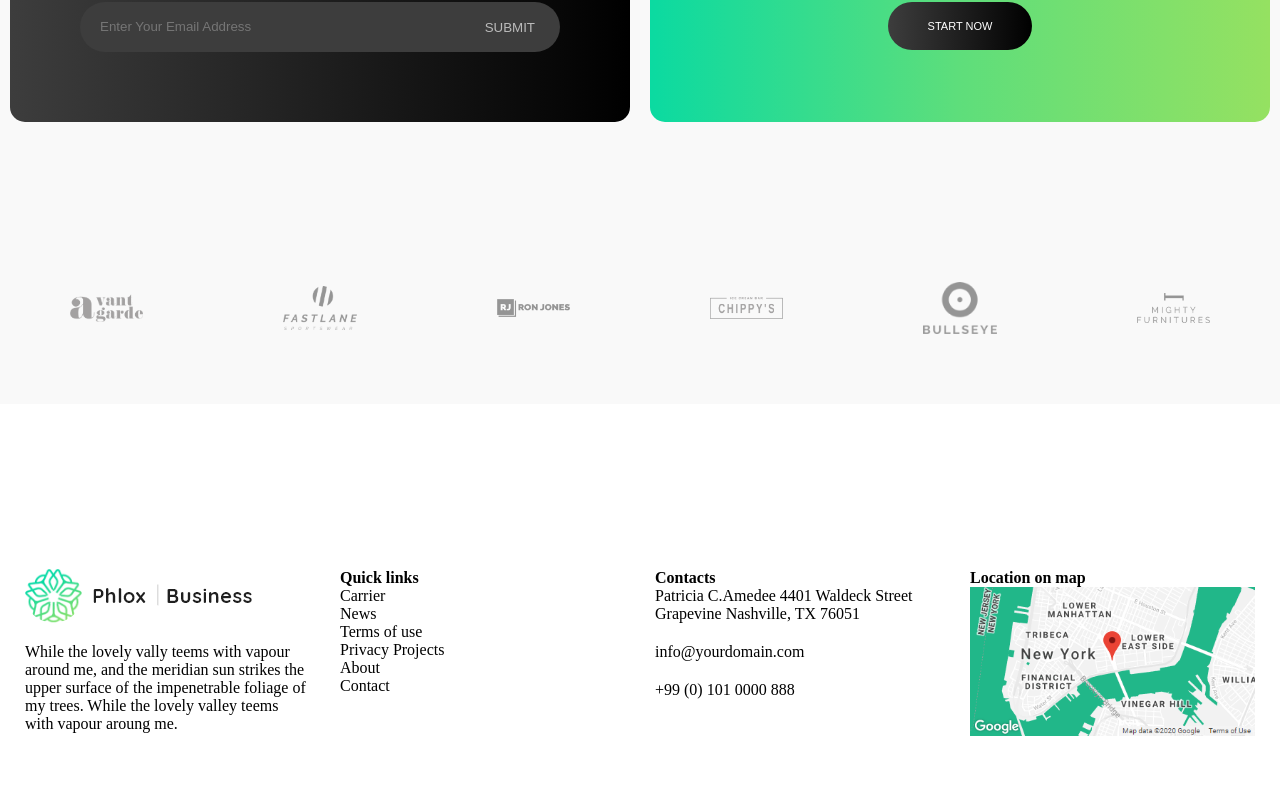
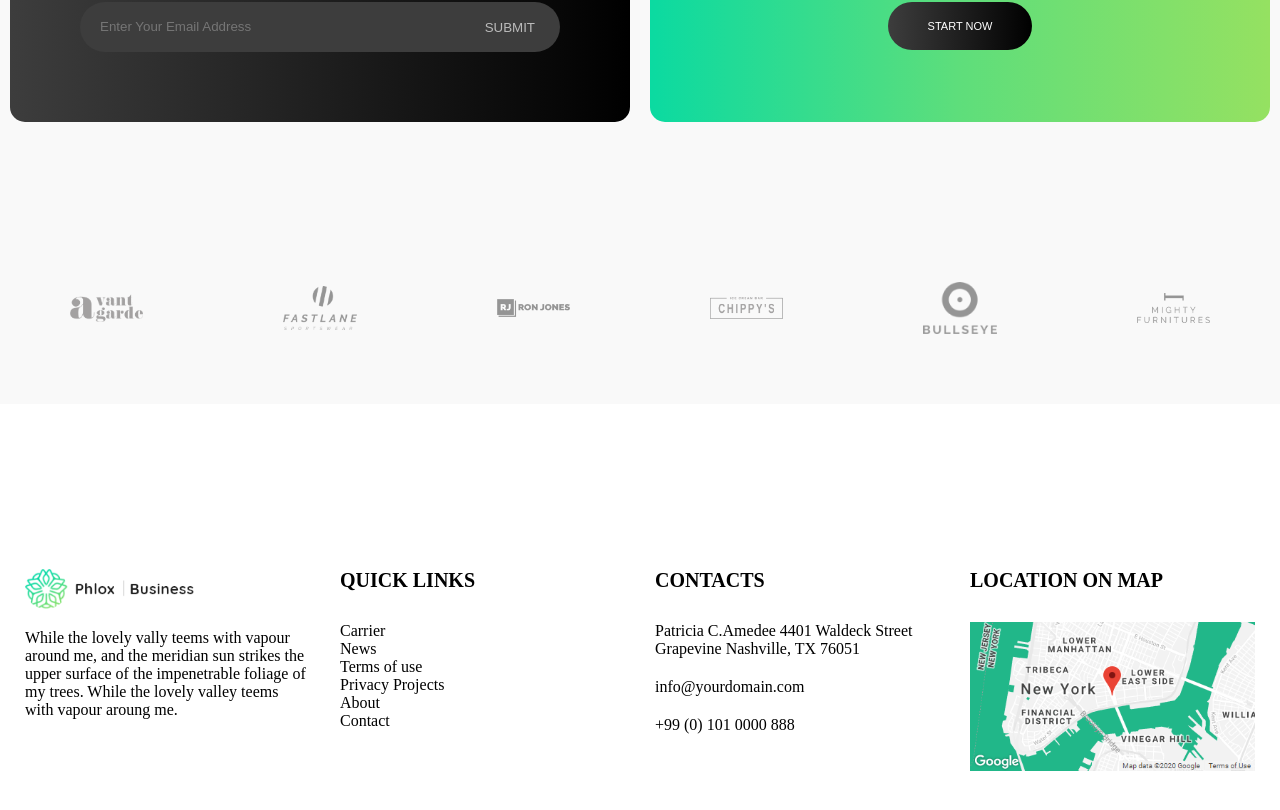
Before and after one commit to S1nghAmandeep/proj-html-vuejs, a Vue app: page / in a window 1280 px wide. Shown: the part 5917-6727 px from the top of the page. Built offline with nearby package versions, Linux system fonts and the light colour scheme; a web font is replaced by a local one.

Commit message:
add-classes

```diff
--- a/src/styles/general.scss
+++ b/src/styles/general.scss
@@ -108,6 +108,15 @@ a {
     justify-content: center;
 }
 
+.space-items {
+    justify-content: space-between;
+}
+
+.page-logo {
+    height: 40px;
+    display: block;
+}
+
 // <!-- inizio sezione 1 -->
 
 
@@ -139,3 +148,12 @@ a {
     font-size: 18px;
     line-height: 23px;
 }
+
+// inizio footer
+
+.menu-title {
+    text-transform: uppercase;
+    font-weight: 600;
+    font-size: 20px;
+    margin-bottom: 30px;
+}
```
